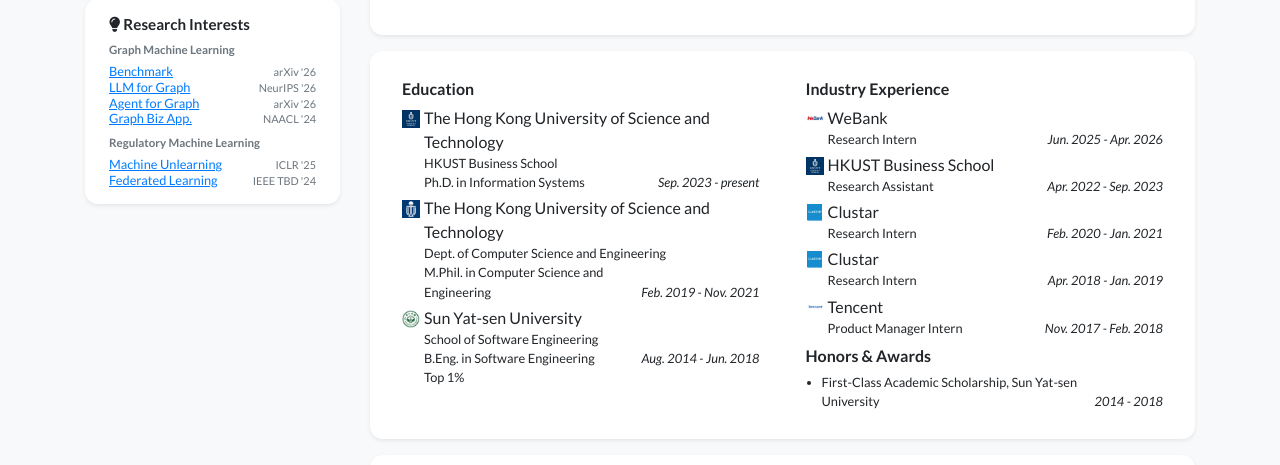
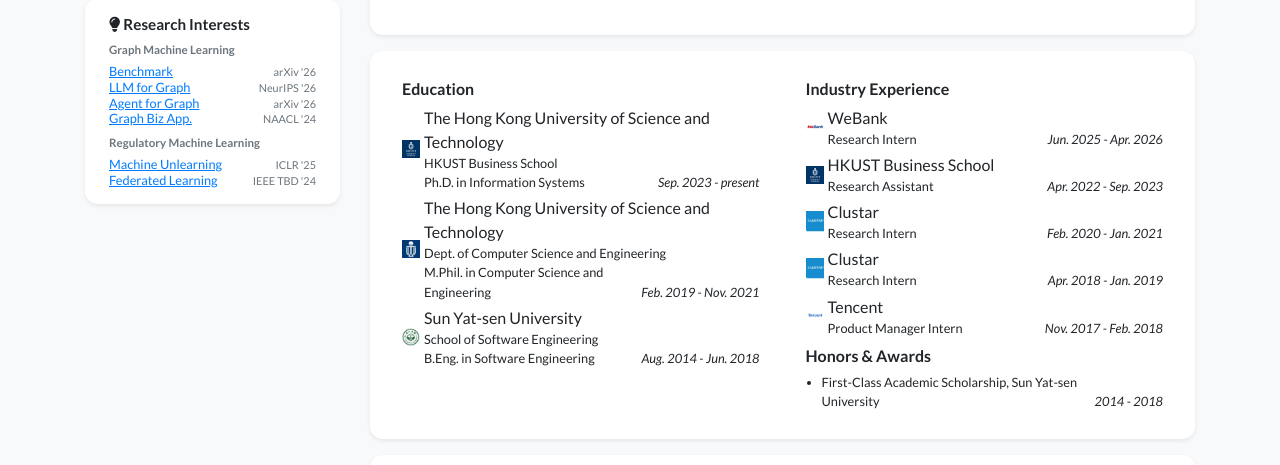
Before and after one commit to realjeremybot/realjeremybot.github.io, a Jekyll site: the page built from index.html, in a window 1280 px wide. Shown: the part 423-888 px from the top of the page. Built offline with Jekyll 4.4.1, drawn with Linux system fonts in a browser that asks for light colours; nearby versions of some CDN libraries; a style sheet for code colours, icons or effects is not loaded.

Commit message:
Restore website before ranking and layout changes

```diff
--- a/_data/profile.yml
+++ b/_data/profile.yml
@@ -50,7 +50,6 @@
   logo: /assets/images/badges/sysu.jpeg
   dept: School of Software Engineering
   position: B.Eng. in Software Engineering
-  distinction: Top 1%
   date: Aug. 2014 - Jun. 2018
 
 experience:
--- a/_includes/widgets/experience_card.html
+++ b/_includes/widgets/experience_card.html
@@ -11,7 +11,7 @@
                                 {% for item in site.data.profile.education %}
                                 <li class="media mb-1">
                                     {% if item.logo %}
-                                    <img src="{{ item.logo | relative_url }}" alt="{{ item.name }}" class="experience-logo align-self-start">
+                                    <img src="{{ item.logo | relative_url }}" alt="{{ item.name }}" style="width: 18px;" class="mr-1 align-self-center">
                                     {% else %}
                                     <span class="mr-1 mt-1 d-inline-block" style="width: 18px;"></span>
                                     {% endif %}
@@ -22,7 +22,6 @@
                                             <div>{{ item.position }}</div>
                                             <div class="mt-auto ml-auto no-break"><em>{{ item.date }}</em></div>
                                         </div>
-                                        {% if item.distinction %}<div class="small no-break">{{ item.distinction }}</div>{% endif %}
                                     </div>
                                 </li>
                                 {% endfor %}
@@ -39,7 +38,7 @@
                                 {% for item in site.data.profile.experience %}
                                 <li class="media mb-1">
                                     {% if item.logo %}
-                                    <img src="{{ item.logo | relative_url }}" alt="{{ item.name }}" class="experience-logo align-self-start">
+                                    <img src="{{ item.logo | relative_url }}" alt="{{ item.name }}" style="width: 18px;" class="mr-1 align-self-center">
                                     {% else %}
                                     <span class="mr-1 mt-1 d-inline-block" style="width: 18px;"></span>
                                     {% endif %}
--- a/assets/css/global.css
+++ b/assets/css/global.css
@@ -91,11 +91,3 @@
 .email-text {
     font-family: Source Code Pro, monospace;
 }
-
-.experience-logo {
-    width: 18px;
-    height: 18px;
-    object-fit: contain;
-    flex-shrink: 0;
-    margin: 0.25rem 0.25rem 0 0;
-}
```
